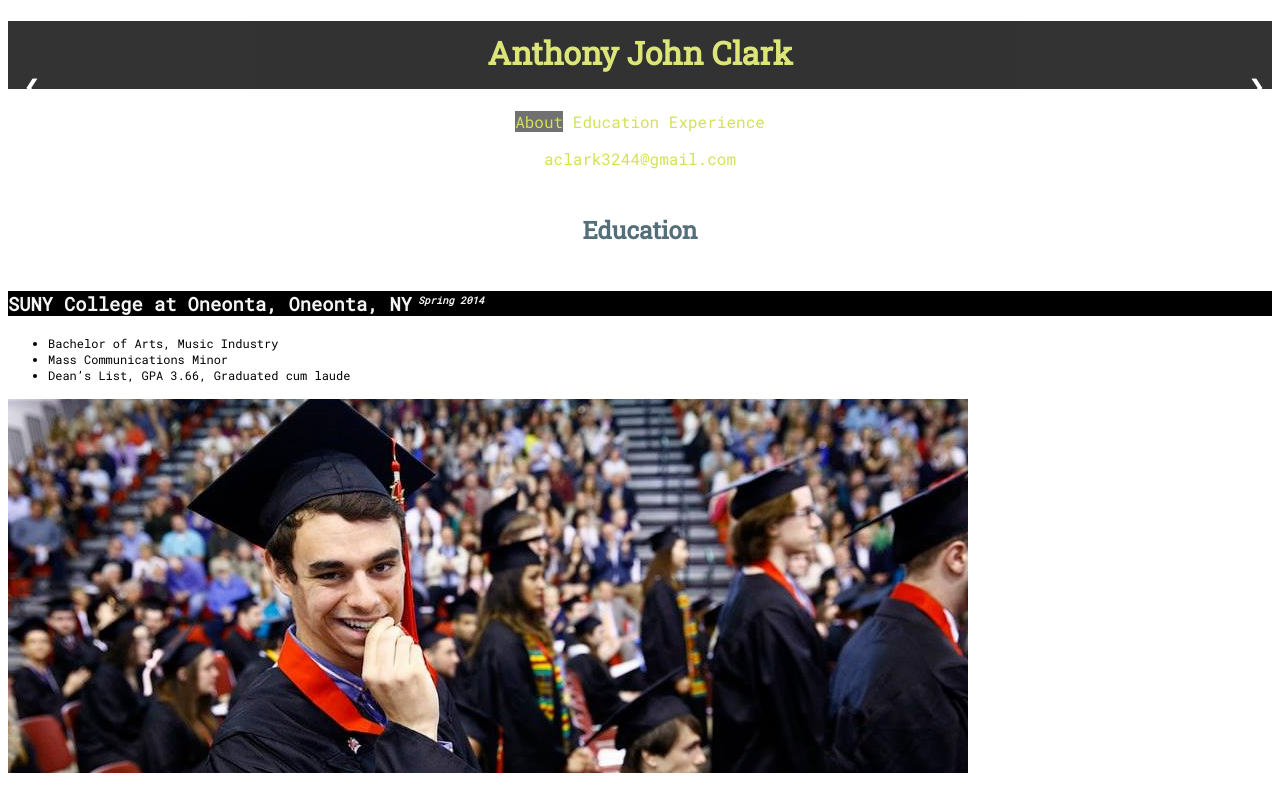
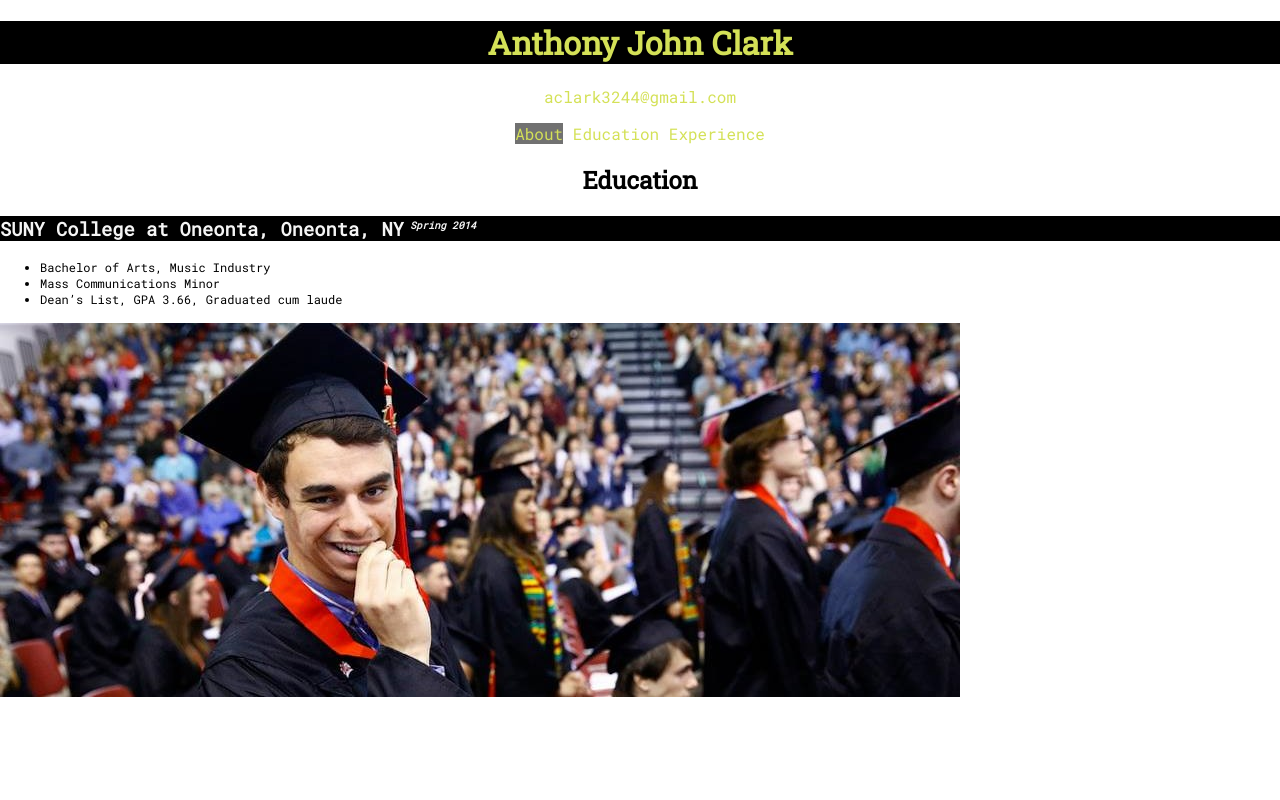
Before and after one commit to anthonyjohnclark/anthonyjohnclark.github.io, a plain HTML site: page index.html in a window 1280 px wide. Drawn offline with Linux system fonts and the light colour scheme.

Commit message:
ready to manipulate sections

```diff
--- a/index.html
+++ b/index.html
@@ -7,13 +7,13 @@
   </head>
   <body>
      <header>
-        <h1><strong>Anthony John Clark</strong></h1>
+      <h1><strong>Anthony John Clark</strong></h1>
+        <p>aclark3244@gmail.com</p>
         <div style="text-align:center">
           <span class="nav" onclick="currentSlide(1)"> About</span>
           <span class="nav" onclick="currentSlide(2)"> Education </span>
           <span class="nav" onclick="currentSlide(3)"> Experience</span>
           </div>
-          <p>aclark3244@gmail.com</p>
        </header>
     <div class="wholebody"></div>
       <section class="slides fade">
--- a/site.css
+++ b/site.css
@@ -1,17 +1,17 @@
 @import url('https://fonts.googleapis.com/css?family=Roboto+Mono|Roboto+Slab&display=swap');
 
 body {
-  font-family: 'Roboto Mono'; }
+  font-family: 'Roboto Mono';
+  margin: 0%;}
 
- img {vertical-align: middle;}
-
-*{box-sizing:border-box}
+  img {vertical-align: middle;}
 
   .wholebody {
   max-width: 1000px;
   position: relative;
   margin: auto;
 }
+
 .prev, .next {
   cursor: pointer;
   position: fixed;
@@ -43,23 +43,10 @@ body {
     }
       header {
         color: #D4E157;
-        height: 10%;
        }
-      header img {
-        display: block;
-        margin-left: auto;
-        margin-right: auto;
-        width: 20%;
-        height:30%;
-        border-radius: 50%;
-        position: relative;
-        top: 15%
-      }
-      h3 sup{
+    h3 sup{
         font-size: 10px;
-        text-align: right;
         font-style: italic;
-        text-align: right;
       }
       header p{
         text-align:center
@@ -69,22 +56,15 @@ body {
       }
       h1 {
         font-family:'Roboto Slab', serif;
-        opacity: .8;
         text-align: center;
-        padding: 10px 5px 15px;
         background-color: black;
                 }
-       p{
-          text-align:center
-          }
       h2 {
         font-family: 'Roboto Slab', serif;
         text-align: center;
-        color: #546E7A;
-        padding: 2%;
+        color: black;
       }
       .jobtitle{
-        padding: 0px;
         background-color: black;
              }
          h3{
```
